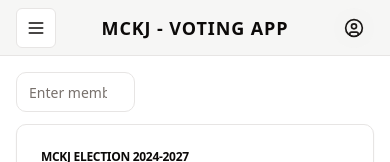
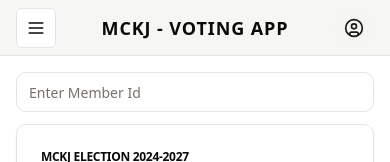
Before and after one commit to NizarKhatri/voter-app, a React (Vite) app: page /home in a window 390 px wide. Shown: the top 162 px of the page. Built offline with nearby package versions, Linux system fonts and the light colour scheme.

Commit message:
set width

```diff
--- a/src/components/home/homeComponent.tsx
+++ b/src/components/home/homeComponent.tsx
@@ -36,9 +36,9 @@ export default function Component() {
         <Input
           id="name"
           type="number"
-          className="w-1/3 rounded-lg"
+          className="w-full sm:w-1/3 rounded-lg"
           defaultValue=""
-          placeholder="Enter member id"
+          placeholder="Enter Member Id"
           onChange={(e) => setMemberId(+e.target.value)}
           onKeyUp={(e) => fetchMemberData(e)}
         />
```
